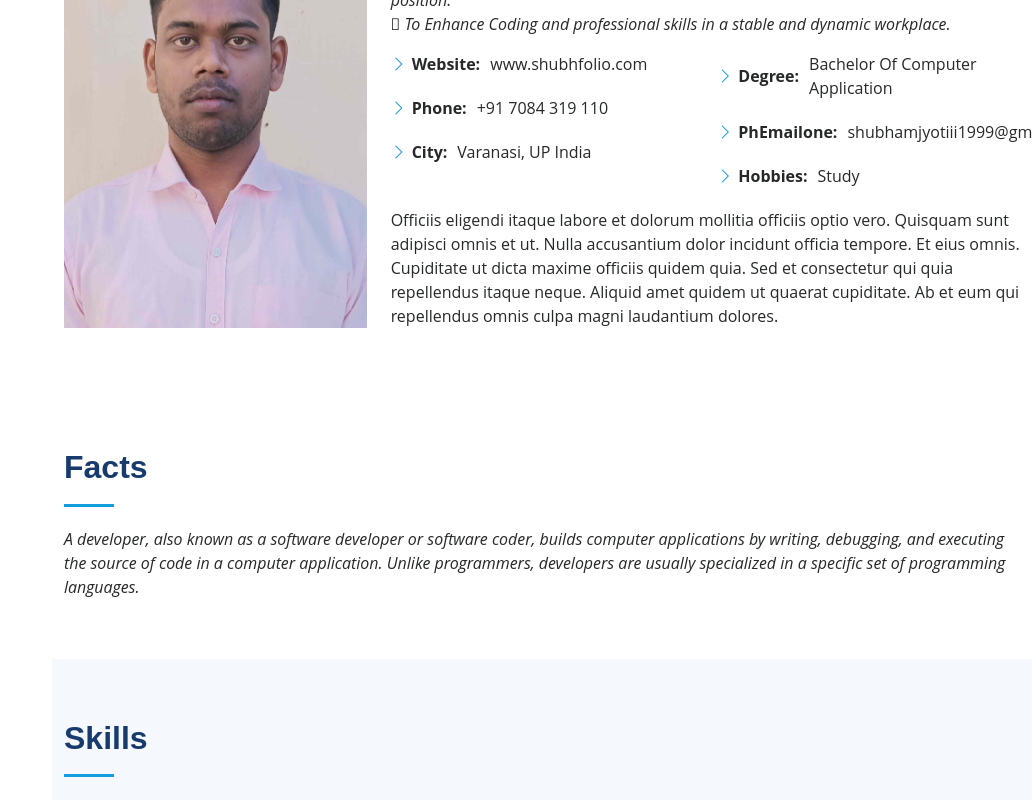
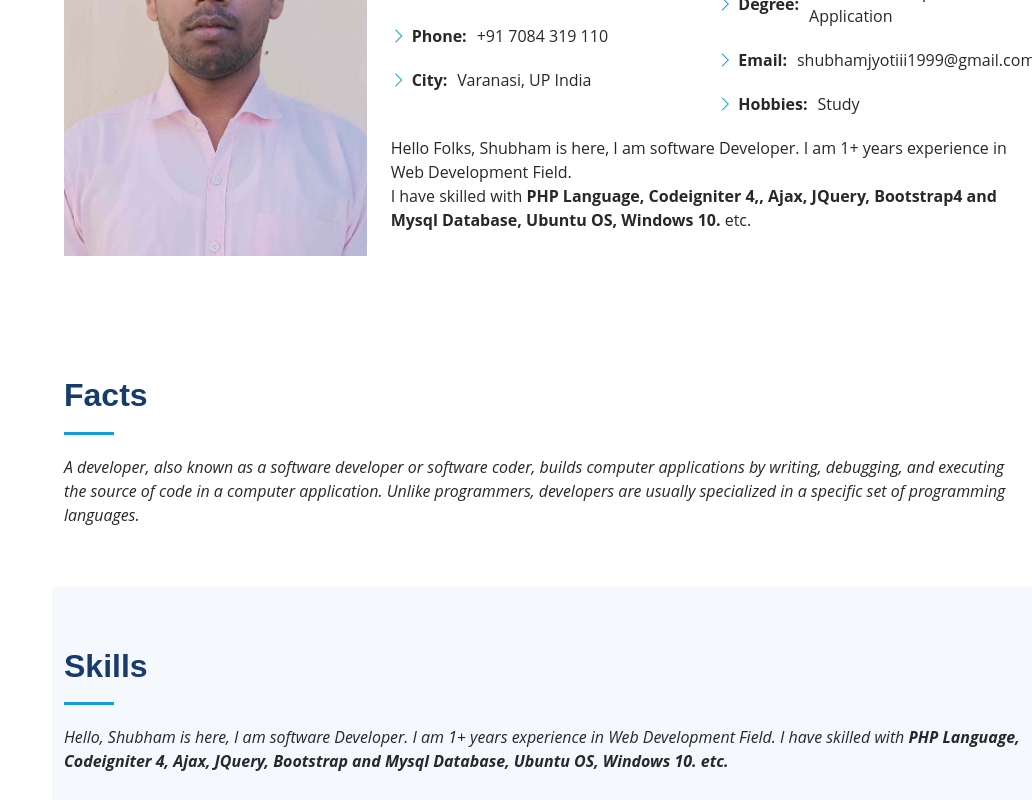
Before and after one commit to Github-9110/shubhfolio, a React (Vite) app: page / in a window 1280 px wide. Shown: the part 1140-1940 px from the top of the page, without its empty margins (248-1280 px from the left). Built offline with nearby package versions, Linux system fonts and the light colour scheme.

Commit message:
skill section and resumsection issue fixed

```diff
--- a/src/components/Aboutsection.jsx
+++ b/src/components/Aboutsection.jsx
@@ -9,9 +9,10 @@ export default function Aboutsection() {
 
         <div className="section-title">
           <h2>About</h2>
-          <p>Hello Folks, Shubham is here, I am software Developer.
+          {/* <p>Hello Folks, Shubham is here, I am software Developer.
              I am 1+ years experience in Web Development Field.<br/>
-             I have skilled with <strong>PHP Language, Codeigniter 4, Laravel Framework, Ajax, JQuery, Bootstrap4 and Mysql Database, Ubuntu OS, Windows 10.</strong> etc.</p>
+             I have skilled with <strong>PHP Language, Codeigniter 4,, Ajax, JQuery, Bootstrap4 and Mysql Database, Ubuntu OS, Windows 10.</strong> etc.
+          </p> */}
         </div>
 
         <div className="row">
@@ -29,7 +30,7 @@ export default function Aboutsection() {
               <div className="col-lg-6">
                 <ul>
                   {/* <li><i className="bi bi-chevron-right"></i> <strong>Birthday:</strong> <span>10 July 1999</span></li> */}
-                  <li><i className="bi bi-chevron-right"></i> <strong>Website:</strong> <span>www.shubhfolio.com</span></li>
+                  <li><i className="bi bi-chevron-right"></i> <strong>Name:</strong> <span>Shubham Kumar</span></li>
                   <li><i className="bi bi-chevron-right"></i> <strong>Phone:</strong> <span>+91 7084 319 110</span></li>
                   <li><i className="bi bi-chevron-right"></i> <strong>City:</strong> <span>Varanasi, UP India</span></li>
                 </ul>
@@ -37,16 +38,16 @@ export default function Aboutsection() {
               <div className="col-lg-6">
                 <ul>
                   {/* <li><i className="bi bi-chevron-right"></i> <strong>Age:</strong> <span>23</span></li> */}
-                  <li><i className="bi bi-chevron-right"></i> <strong>Degree:</strong> <span>Bachelor Of Computer Application</span></li>
-                  <li><i className="bi bi-chevron-right"></i> <strong>PhEmailone:</strong> <span>shubhamjyotiii1999@gmail.com</span></li>
+                  <li><i className="bi bi-chevron-right"></i> <strong>Degree:</strong> <span>Master Of Computer Application</span></li>
+                  <li><i className="bi bi-chevron-right"></i> <strong>Email:</strong> <span>shubhamjyotiii1999@gmail.com</span></li>
                   <li><i className="bi bi-chevron-right"></i> <strong>Hobbies:</strong> <span>Study</span></li>
                 </ul>
               </div>
             </div>
-            <p>
-              Officiis eligendi itaque labore et dolorum mollitia officiis optio vero. Quisquam sunt adipisci omnis et ut. Nulla accusantium dolor incidunt officia tempore. Et eius omnis.
-              Cupiditate ut dicta maxime officiis quidem quia. Sed et consectetur qui quia repellendus itaque neque. Aliquid amet quidem ut quaerat cupiditate. Ab et eum qui repellendus omnis culpa magni laudantium dolores.
-            </p>
+            <p>Hello Folks, Shubham is here, I am software Developer.
+             I am 1+ years experience in Web Development Field.<br/>
+             I have skilled with <strong>PHP Language, Codeigniter 4,, Ajax, JQuery, Bootstrap4 and Mysql Database, Ubuntu OS, Windows 10.</strong> etc.
+          </p>
           </div>
         </div>
 
--- a/src/components/Resumesection.jsx
+++ b/src/components/Resumesection.jsx
@@ -37,7 +37,7 @@ export default function Resumesection() {
               <p><em>Maharaja Agrasen Himalayan Garhwal University (MAHGU), Uttarakhand</em></p>
               <p>I Qualified Master of Computer Application from Maharaja Agrasen Himalayan Garhwal University, Government of Uttarakhand Act No. 33 of 2016.</p>
             </div>
-            <h3 className="resume-title">Education</h3>
+
             <div className="resume-item">
               <h4>Bacheloper Of Computer Application</h4>
               <h5>2018 - 2021</h5>
--- a/src/components/Skillsection.jsx
+++ b/src/components/Skillsection.jsx
@@ -10,7 +10,7 @@ export default function Skillsection() {
         <div className="section-title">
           <h2>Skills</h2>
           <p><em>Hello, Shubham is here, I am software Developer. I am 1+ years experience in Web Development Field.
-          I have skilled with <strong>PHP Language, Codeigniter 4, Laravel Framework, Ajax, JQuery, Bootstrap and Mysql Database, Ubuntu OS, Window XP Professional,Windows7& Windows 10. etc.</strong>
+          I have skilled with <strong>PHP Language, Codeigniter 4, Ajax, JQuery, Bootstrap and Mysql Database, Ubuntu OS, Windows 10. etc.</strong>
           </em></p>
         </div>
 
```
